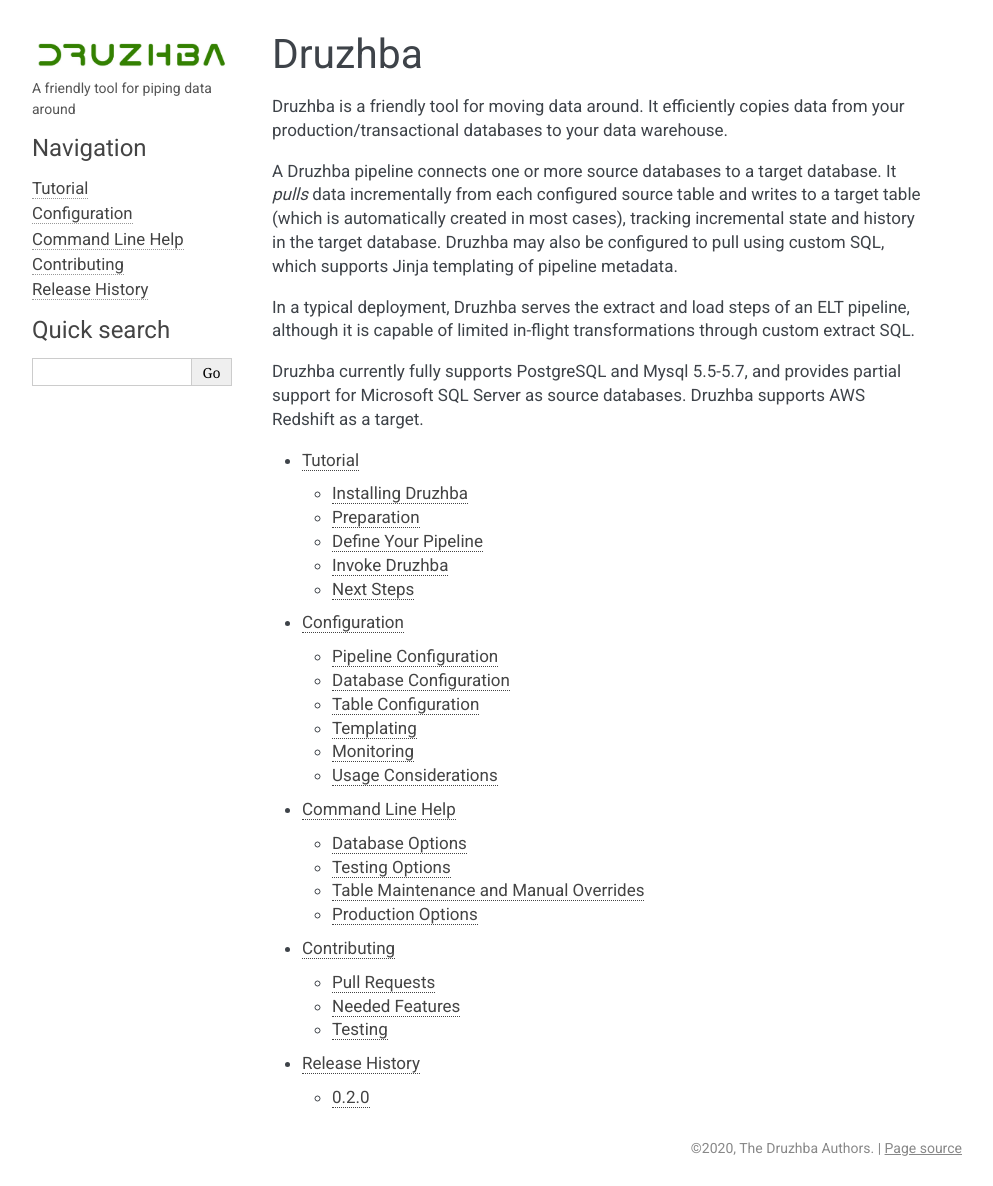
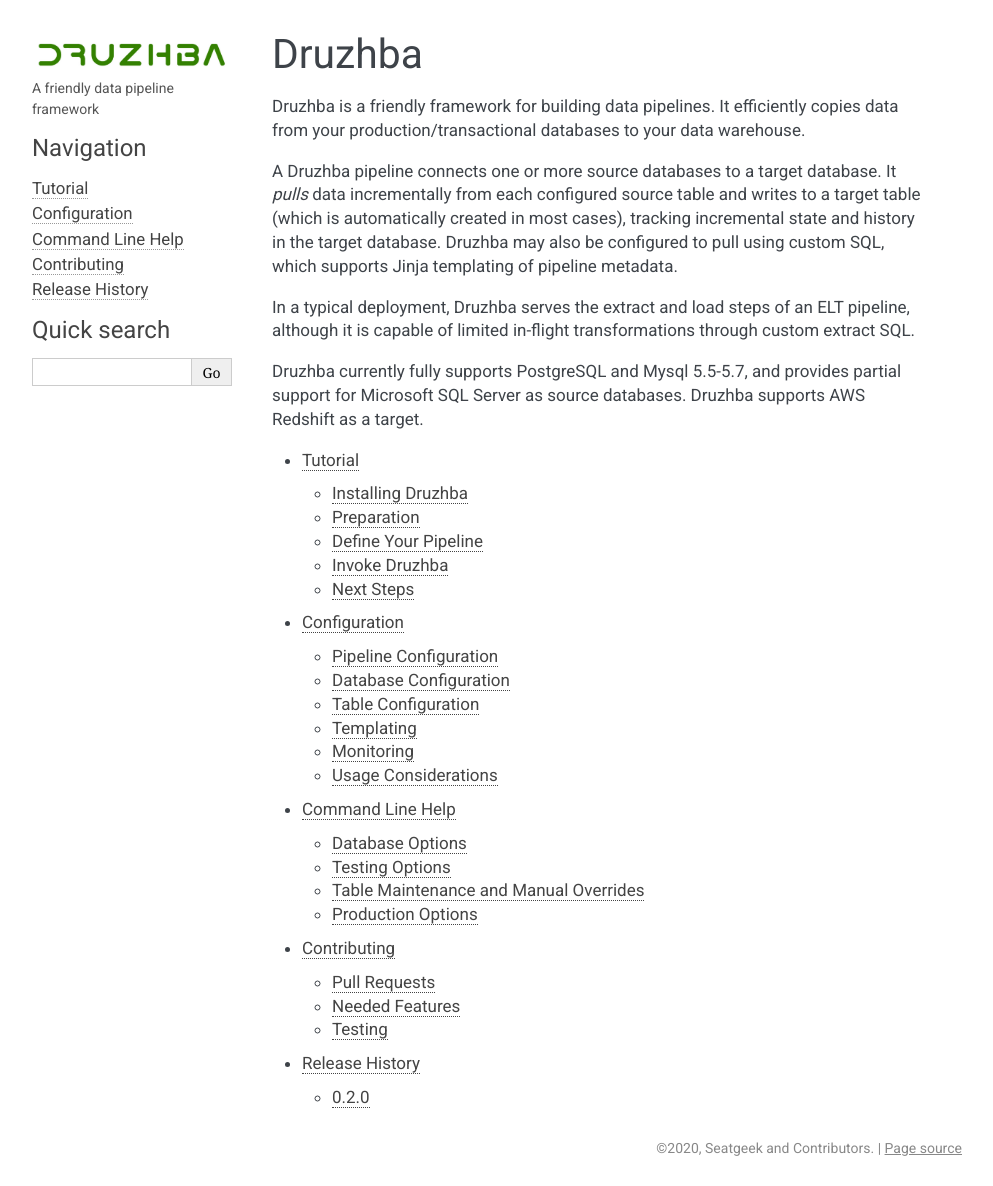
Before and after one commit to seatgeek/druzhba, a Sphinx documentation site: the page built from docs/index.rst, in a window 1280 px wide. Shown: the whole page, without its empty margins (148-1141 px from the left). Built offline with Sphinx 7.4.7, drawn with Linux system fonts in a browser that asks for light colours.

Commit message:
Add tagline and authors (#38)
* Add tagline and authors

* authors -> maintainers

* Revert copyright to seatgeek+contributors

```diff
--- a/README.rst
+++ b/README.rst
@@ -5,8 +5,8 @@
 
 .. begin-lede
 
-Druzhba is a friendly tool for moving data around. It efficiently copies data
-from your production/transactional databases to your data warehouse.
+Druzhba is a friendly framework for building data pipelines. It efficiently
+copies data from your production/transactional databases to your data warehouse.
 
 A Druzhba pipeline connects one or more source databases to a target database.
 It *pulls* data incrementally from each configured source table and writes to a
--- a/docs/conf.py
+++ b/docs/conf.py
@@ -27,8 +27,8 @@
 # -- Project information -----------------------------------------------------
 
 project = 'Druzhba'
-copyright = '2020, The Druzhba Authors'
-author = 'The Druzhba Authors'
+copyright = '2020, Seatgeek and Contributors'
+author = 'Seatgeek and Contributors'
 
 # The full version, including alpha/beta/rc tags
 release = '0.1.1'
@@ -58,7 +58,7 @@
 html_theme_options = {
     'show_powered_by': False,
     'logo': 'Druzhba_Logo_Tight.jpg',
-    'description': 'A friendly tool for piping data around',
+    'description': 'A friendly data pipeline framework',
 }
 
 html_sidebars = {
--- a/setup.py
+++ b/setup.py
@@ -15,9 +15,9 @@
 setuptools.setup(
     name="druzhba",
     version="0.1.1",
-    author="todo",
-    author_email="todo",
-    description="A friendly extract+load pipeline",
+    author="Seatgeek and Contributors",
+    author_email="druzhba-maintainers@seatgeek.com",
+    description="A friendly data pipeline framework",
     license="MIT License",
     long_description=long_description,
     long_description_content_type="text/x-rst",
```
Also changed, not shown: 1 other file.
